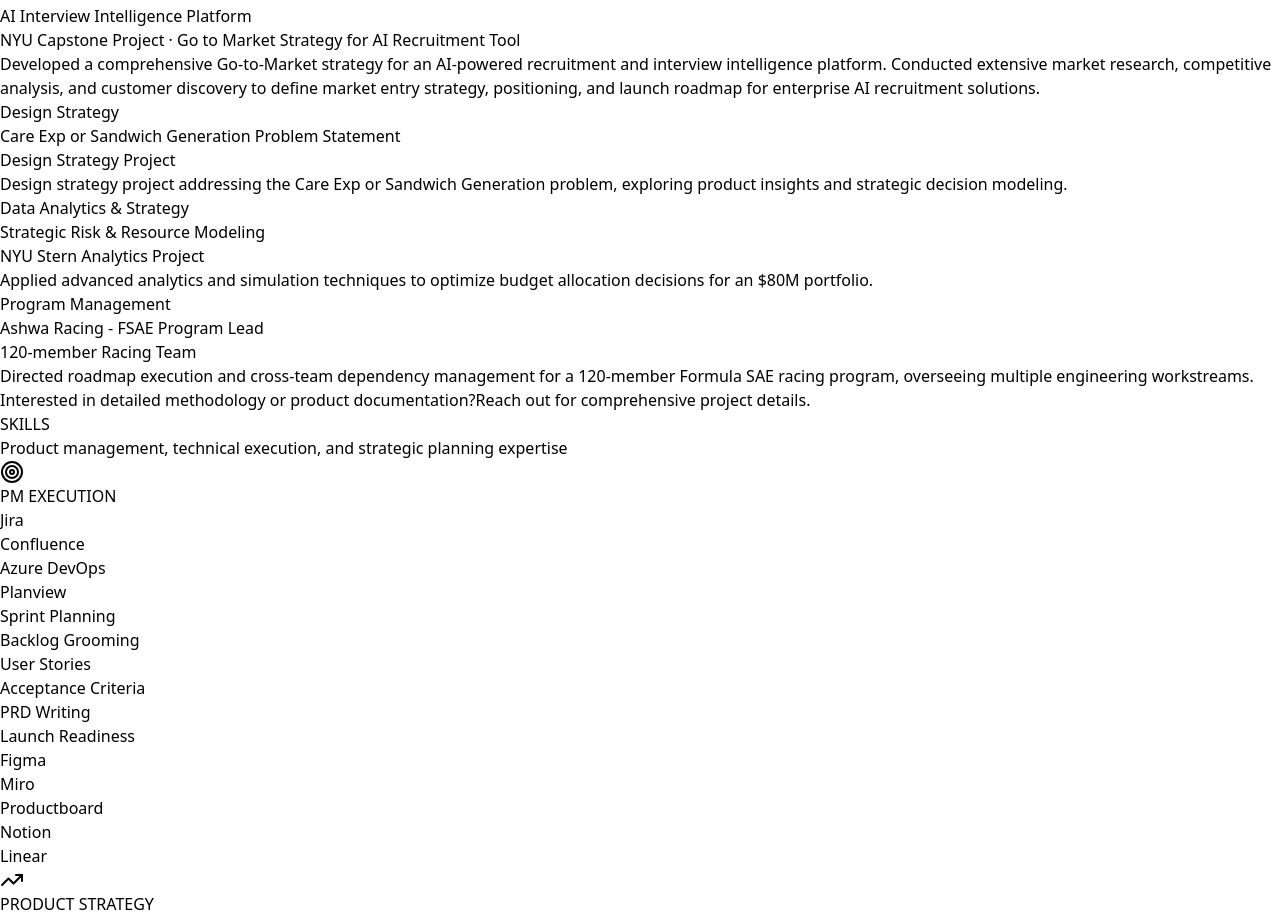
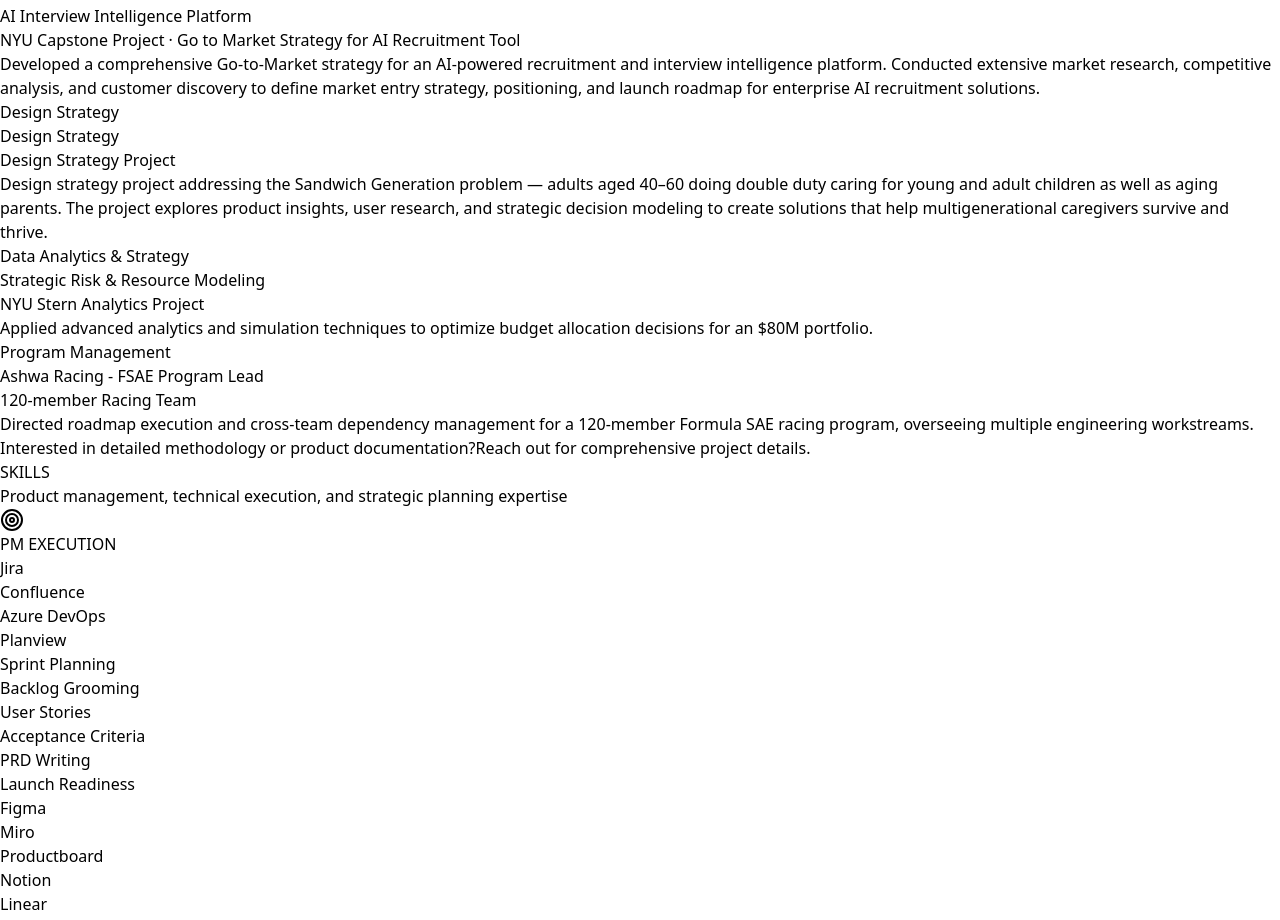
Before and after one commit to Code-With-Khushiii/Sai-Teja, a React (Vite) app: page / in a window 1280 px wide. Shown: the part 2187-3107 px from the top of the page. Built offline with nearby package versions, Linux system fonts and the light colour scheme; a web font is replaced by a local one.

Commit message:
add changes

```diff
--- a/src/App.tsx
+++ b/src/App.tsx
@@ -109,28 +109,28 @@ function App() {
       link: "https://drive.google.com/file/d/1RVhSoUjai1VkC77Ga04F29NZJ1Q8YZAE/view?usp=sharing"
     },
     {
-      title: "Care Exp or Sandwich Generation Problem Statement",
+      title: "Design Strategy",
       subtitle: "Design Strategy Project",
       category: "Design Strategy",
       introduction:
-        "Design strategy project addressing the Care Exp or Sandwich Generation problem, exploring product insights and strategic decision modeling.",
+        "Design strategy project addressing the Sandwich Generation problem — adults aged 40–60 doing double duty caring for young and adult children as well as aging parents. The project explores product insights, user research, and strategic decision modeling to create solutions that help multigenerational caregivers survive and thrive.",
       problem:
-        "Organizations struggle to transform raw data into actionable product insights that support strategic decision-making.",
+        "53 million Americans provide unpaid care to family members, often balancing full-time jobs and caregiving responsibilities. This invisible labor leads to emotional burnout, financial stress from out-of-pocket expenses, career disruptions, and family tensions due to unshared caregiving load. Existing wellness apps don't offer tools for shared caregiving, mental health support, or recognition.",
       objective:
-        "Build a data-driven approach that converts insights into visual analytics and strategic recommendations.",
+        "Build a data-driven, user-centered approach that converts raw caregiving pain points into actionable product concepts, visual analytics, and strategic recommendations — bridging family life and workplace wellness in a $100B+ market.",
       methodology: [
-        "Collected and processed structured datasets.",
-        "Applied statistical analysis and visualization techniques.",
-        "Built dashboards to interpret patterns and trends.",
-        "Developed insights to support business decision making."
+        "Conducted primary user interviews with sandwich-generation caregivers to validate assumptions against real behaviors and preferences.",
+        "Applied design strategy frameworks: opportunity hypothesis generation, \"What We Thought vs. What We Learnt\" insight mapping, and cliché auditing.",
+        "Built product concepts (CareXP, Time Trader) with user journeys, flywheels, and How-to-Win strategies.",
+        "Developed TAM/SAM/SOM market sizing, financial projections, and Business Model Canvas for each opportunity area."
       ],
       results: [
-        "Generated actionable insights from data analysis.",
-        "Demonstrated practical design strategy workflow.",
-        "Presented analytics through a product-focused approach."
+        "Generated actionable product insights from primary research — community-driven emotional support preferred over clinical therapy; financial rewards appealing regardless of income level.",
+        "Demonstrated a practical design strategy workflow from problem framing through opportunity hypothesis, user journey mapping, flywheel design, and go-to-market strategy.",
+        "Presented two distinct product concepts with market analysis (CareXP: $60B TAM, Time Trader: $1B TAM), subscription pricing models, and 3-year financial projections."
       ],
       conclusion:
-        "The project demonstrates the integration of design strategy techniques with product thinking to generate valuable business insights.",
+        "The project demonstrates the integration of design strategy techniques with product thinking to generate valuable business insights — transforming the caregiving challenge into two viable platform concepts that address emotional burnout, family coordination, and workplace wellness for the sandwich generation.",
       link: "https://drive.google.com/file/d/1ZSCh9qU2NNUbuHnmkvnP5xEeFVjQot09/view?usp=sharing"
     },
     {
```
